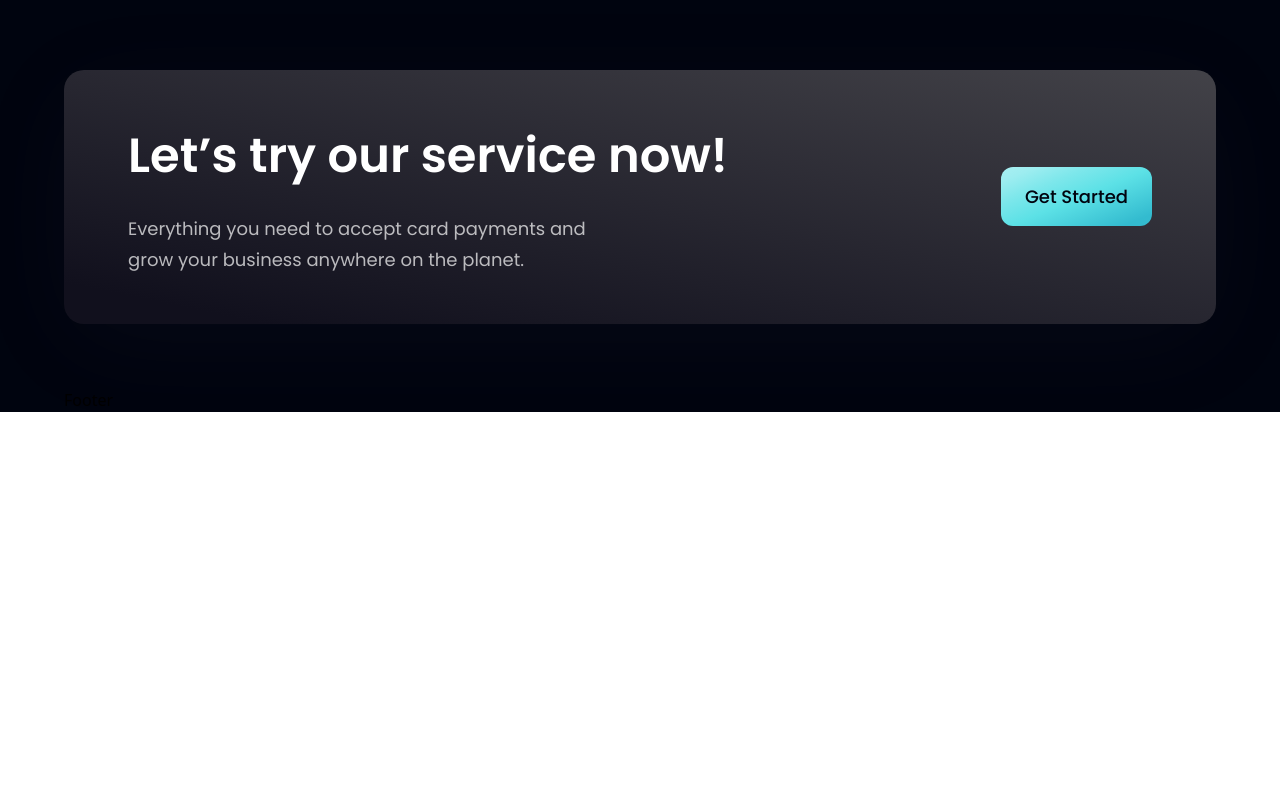
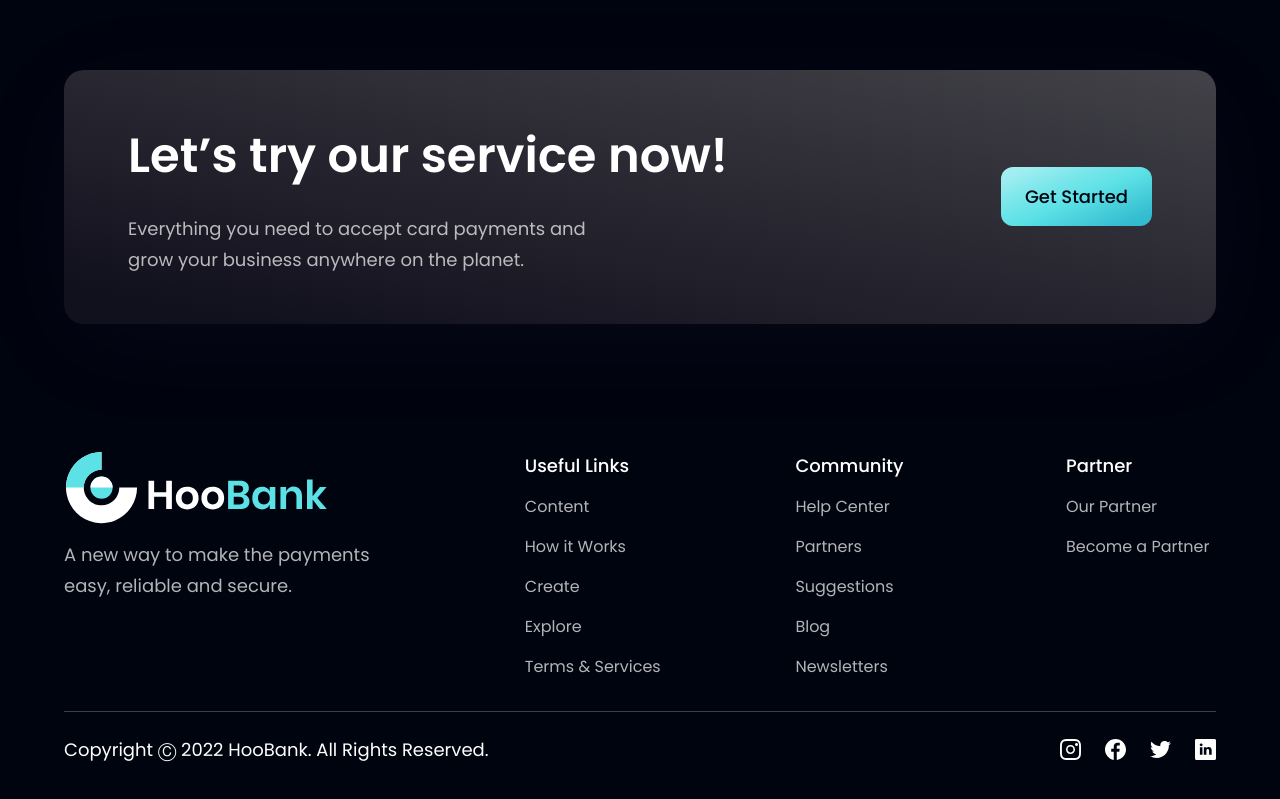
Before and after one commit to saeedMesbah2000/bank_modern_app, a React (Create React App) app: page / in a window 1280 px wide. Shown: the part 4051-4850 px from the top of the page. Before the commit the page ends 4463 px from the top, so only its background shows below. Built offline with nearby package versions, Linux system fonts and the light colour scheme.

Commit message:
completing Footer component and finishing the project

```diff
--- a/src/components/Footer.jsx
+++ b/src/components/Footer.jsx
@@ -1,7 +1,77 @@
 import React from "react";
+import styles from "../style";
+import {logo} from "../assets";
+import {footerLinks, socialMedia} from "../constans";
 
 const Footer = () => {
-  return <div>Footer</div>;
+  return (
+    <section className={`${styles.flexCenter} ${styles.paddingY} flex-col`}>
+      <div className={`${styles.flexStart} md:flex-row flex-col mb-8 w-full`}>
+        <div className="flex-1 flex flex-col justify-start">
+          <img
+            src={logo}
+            alt="hoobank"
+            className="w-[266px] h-[72px] object-contain"
+          />
+
+          <p className={`${styles.paragraph} mt-4 max-w-[310px]`}>
+            A new way to make the payments easy, reliable and secure.
+          </p>
+        </div>
+
+        <div className="flex-[1.5] flex flex-row flex-wrap justify-between md:mt-0 mt-10">
+          {footerLinks.map((footerLink, index) => {
+            return (
+              <div
+                key={footerLink.key}
+                className="flex flex-col ss:my-0 my-4 min-w-[150px]">
+                <h4 className="font-poppins font-medium text-[18px] leading-[27px] text-white mb-4">
+                  {footerLink.title}
+                </h4>
+                <ul>
+                  {footerLink.links.map((link, index) => {
+                    return (
+                      <li
+                        key={link.name}
+                        className={`font-poppins font-normal text-[16px] leading-[24px] text-dimWhite hover:text-secondary cursor-pointer ${
+                          index !== footerLink.links.length - 1
+                            ? "mb-4"
+                            : "mb-0"
+                        }`}>
+                        {link.name}
+                      </li>
+                    );
+                  })}
+                </ul>
+              </div>
+            );
+          })}
+        </div>
+      </div>
+
+      <div className="w-full flex-1 flex md:flex-row flex-col justify-between items-center pt-6 border-t-[1px] border-t-[#3F3E45]">
+        <p className="font-poppins font-normal text-center text-[18px] leading-[27px] text-white">
+          Copyright Ⓒ 2022 HooBank. All Rights Reserved.
+        </p>
+
+        <div className="flex-1 flex justify-end flex-row md:mt-0 mt-6">
+          {socialMedia.map((social, index) => {
+            return (
+              <img
+                key={social.id}
+                src={social.icon}
+                alt={social.id}
+                className={`w-[21px] h-[21px] object-contain cursor-pointer ${
+                  index !== socialMedia.length - 1 ? "mr-6" : "mr-0"
+                }`}
+                onClick={() => window.open(social.link)}
+              />
+            );
+          })}
+        </div>
+      </div>
+    </section>
+  );
 };
 
 export default Footer;
```
